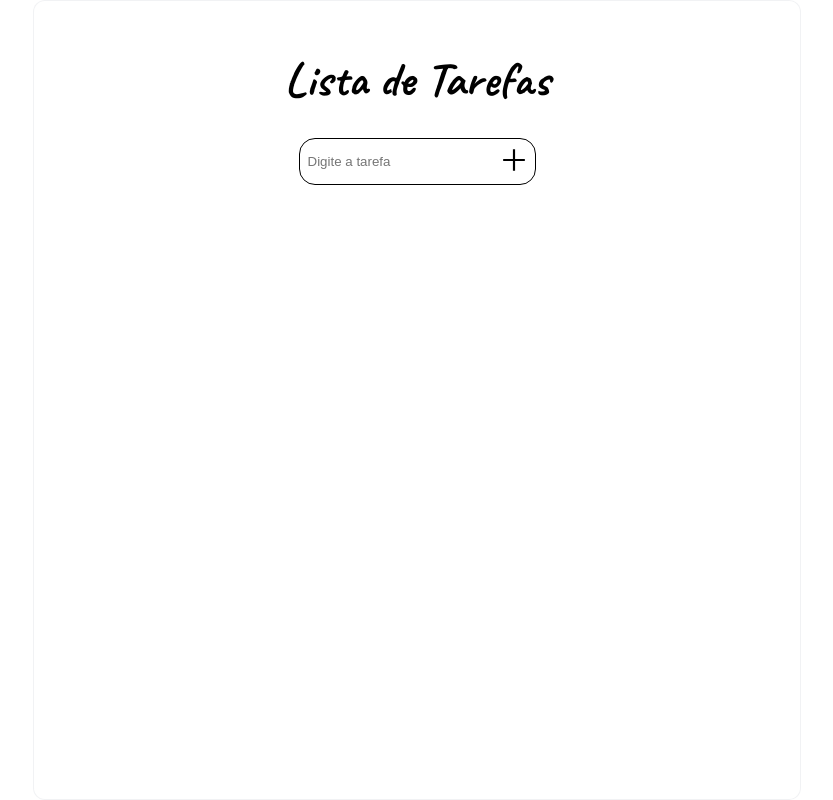
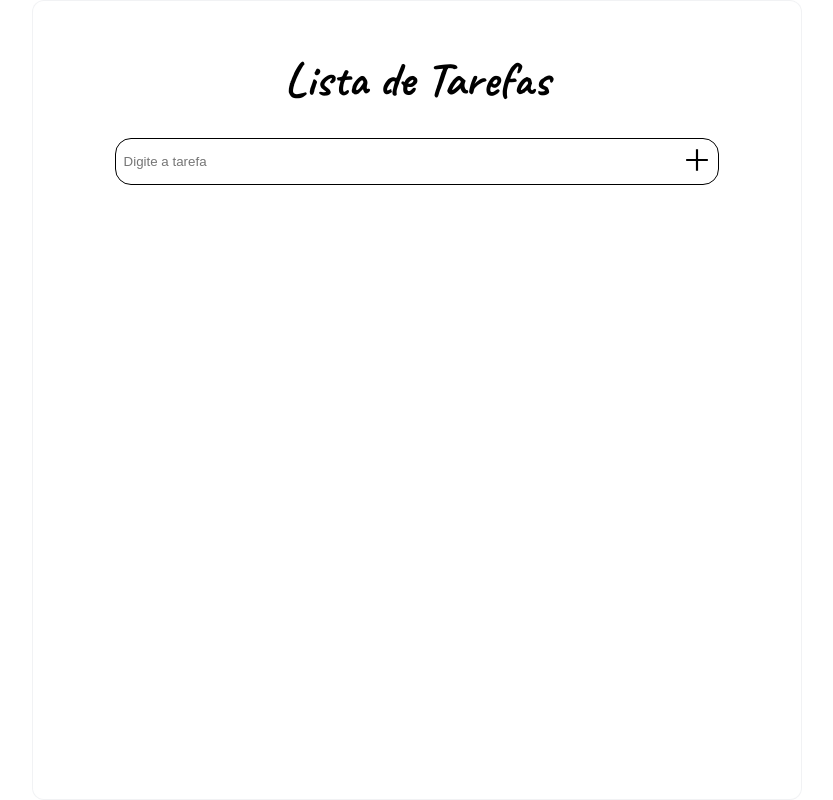
Before and after one commit to camilafbc/to-do-list, a plain HTML site: page index.html in a window 1280 px wide. Shown: the whole page, without its empty margins (223-1056 px from the left). Drawn offline with Linux system fonts and the light colour scheme.

Commit message:
correções

```diff
--- a/assets/sass/style.scss
+++ b/assets/sass/style.scss
@@ -38,6 +38,7 @@ main{
 }
 
 .content{
+    width: 80vw;
     padding: 3rem;
     min-width: 250px;
     text-align: center;
@@ -60,6 +61,7 @@ main{
         display: flex;
         justify-content: center;
         align-items: center;
+        width: 100%;
         border: 1px solid black;
         border-radius: 1rem;
     }
@@ -129,7 +131,6 @@ li{
 
             &:hover{
                 scale: 1.1;
-                opacity:0.6;
             }
         }
 
@@ -156,6 +157,8 @@ li{
 
 @media (min-width: 600px){
     .content{
+        width: 70vw;
+
         h3{
             font-size: 2.25rem;
         }
@@ -190,12 +193,17 @@ li{
 
 @media (min-width: 800px){
     .content{
+        width: 60vw;
         h3{
             font-size: 3rem;
         }
     }
 
     .form-content{
+        form{
+            width: 90%;
+        }
+
         button{
             img{
                 width: 26px;
```
Also changed, not shown: assets/css/style.css, 1 other file.
